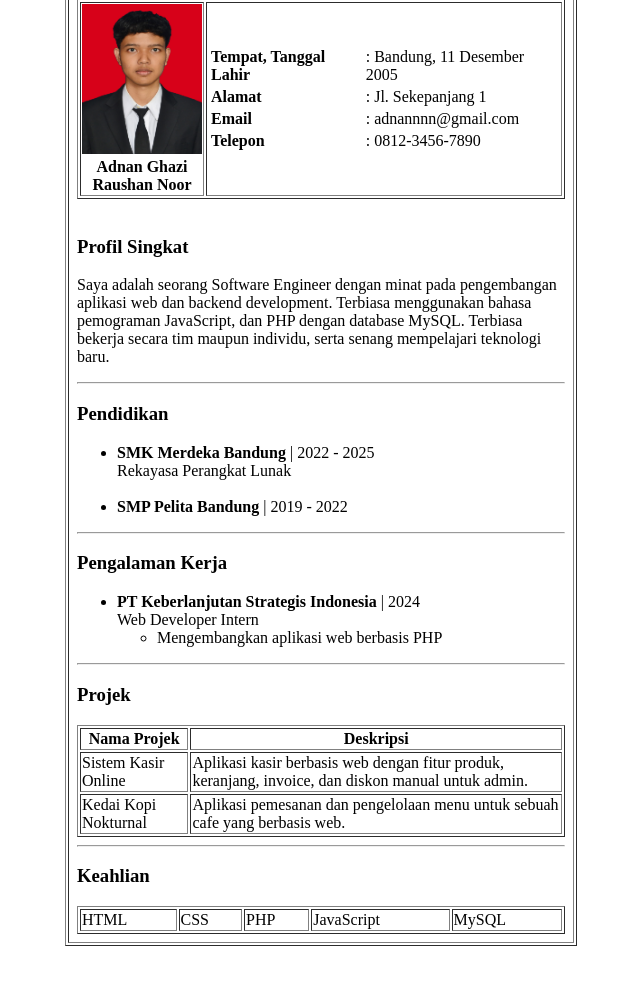
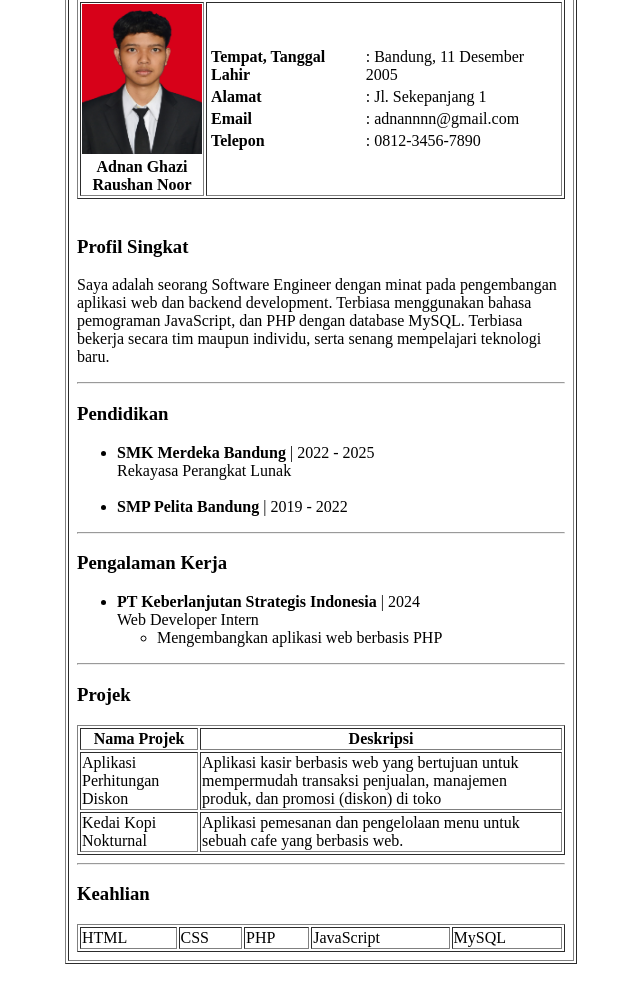
Before and after one commit to Adnngrn/cv_adnan, a plain HTML site: page index.html in a window 1280 px wide. Shown: the part 98-1100 px from the top of the page, without its empty margins (319-959 px from the left). Drawn offline with Linux system fonts and the light colour scheme.

Commit message:
Update text

```diff
--- a/index.html
+++ b/index.html
@@ -77,8 +77,10 @@
                         <th>Deskripsi</th>
                     </tr>
                     <tr>
-                        <td>Sistem Kasir Online</td>
-                        <td>Aplikasi kasir berbasis web dengan fitur produk, keranjang, invoice, dan diskon manual untuk admin.</td>
+                        <td>Aplikasi Perhitungan Diskon</td>
+                        <td>Aplikasi kasir berbasis web yang
+                            bertujuan untuk mempermudah transaksi penjualan,
+                            manajemen produk, dan promosi (diskon) di toko</td>
                     </tr>
                     <tr>
                         <td>Kedai Kopi Nokturnal</td>
```
